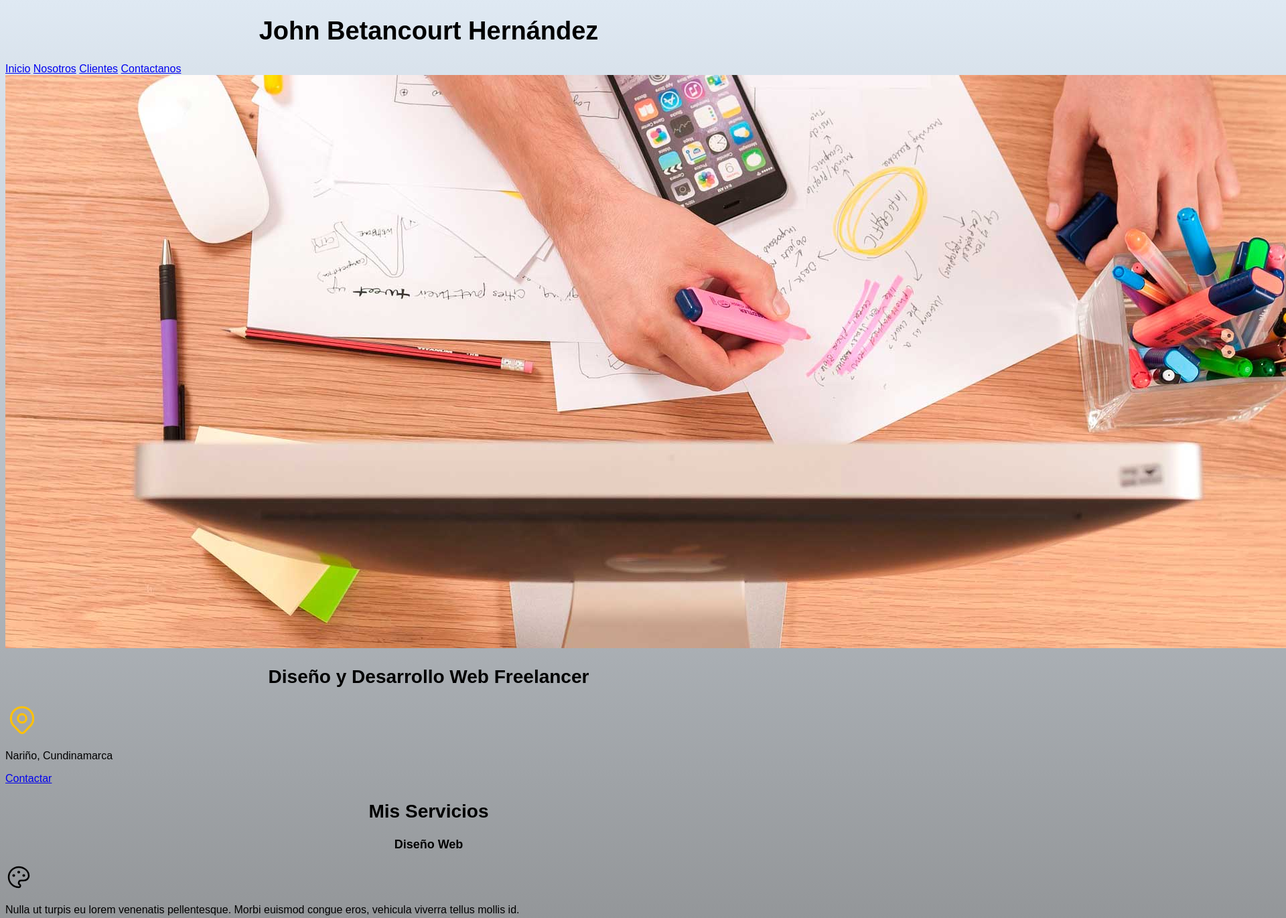
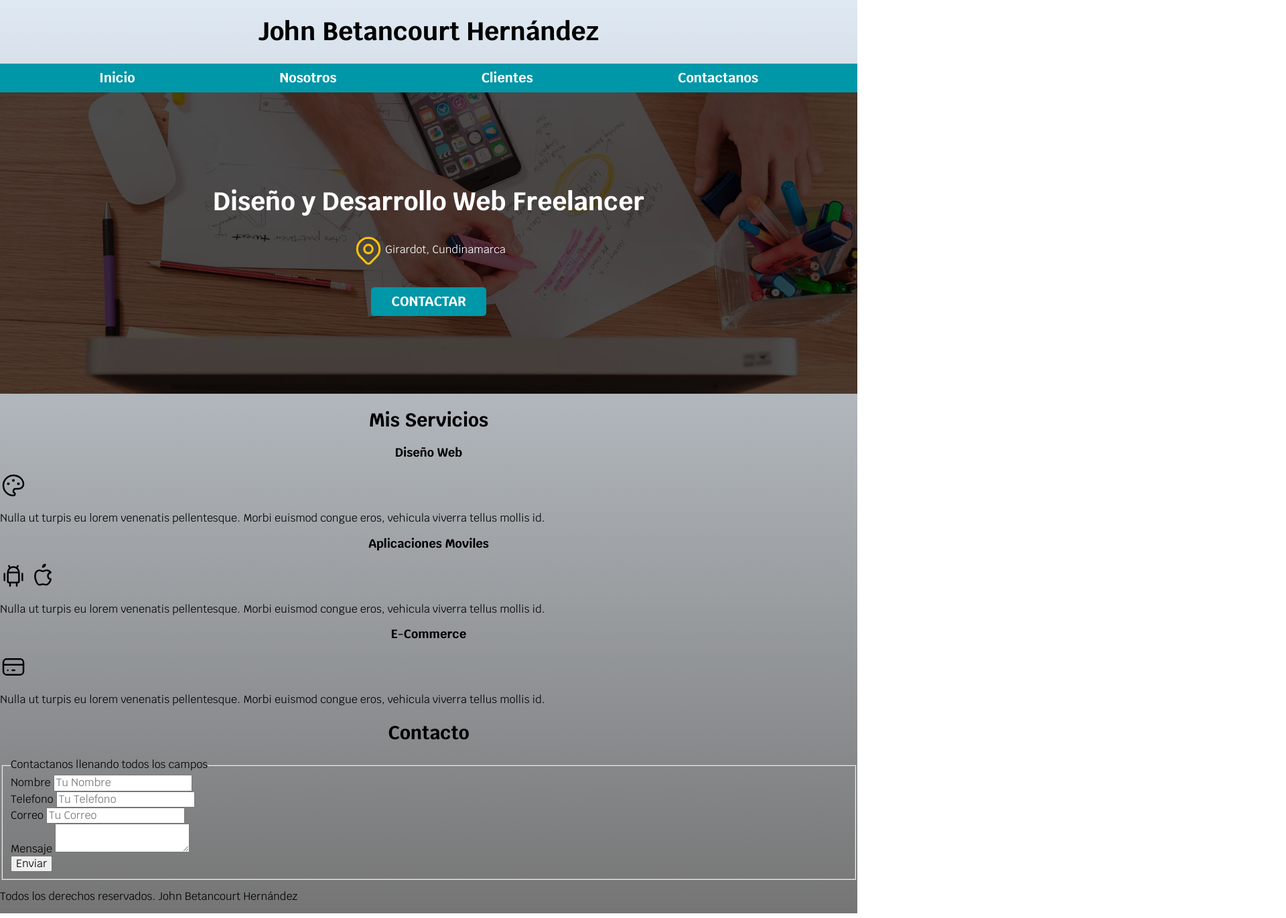
Before and after one commit to John-Betancourt/pagina-web, a plain HTML site: page nosotros/nosotros.html in a window 1280 px wide. Shown: the top 1371 px of the page at 67% size, 1920 px wide, since content can reach past the window. Drawn offline with Linux system fonts and the light colour scheme.

Commit message:
se mejora la interfaz en la pagina nosotros
se agragan una lineas de codigo para que se vea mas bonito

```diff
--- a/nosotros/nosotros.html
+++ b/nosotros/nosotros.html
@@ -5,6 +5,11 @@
     <meta http-equiv="X-UA-Compatible" content="IE=edge">
     <meta name="viewport" content="width=device-width, initial-scale=1.0">
     <title>Diseñador Freelancer</title>
+    <link rel="preload" href="../css/normalize.css" as="style">
+    <link rel="stylesheet" href="../css/normalize.css">
+    <link rel="preconnect" href="https://fonts.googleapis.com">
+    <link rel="preconnect" href="https://fonts.gstatic.com" crossorigin>
+    <link href="https://fonts.googleapis.com/css2?family=Krub:wght@400;700&display=swap" rel="stylesheet">
     <link rel="preload" href="../css/styles.css" as="style">
     <link href="../css/styles.css" rel="stylesheet">
 </head>
@@ -13,27 +18,28 @@
         <h1>John Betancourt Hernández</h1>
     </header>
 
-    <nav>
+    <div class="nav-bg">
+        <nav class="navegacion-principal contenedor">
             <a href="../index.html">Inicio</a>
             <a href="#">Nosotros</a>
             <a href="#">Clientes</a>
             <a href="#">Contactanos</a>
         </nav>
+    </div>
 
-    <img src="../img/hero.jpg">
-
-    <section>
-        <h2>Diseño y Desarrollo Web Freelancer</h2>
-        <p>
+    <section class="hero">
+        <div class="contenido-hero">
+            <h1>Diseño y Desarrollo Web <span>Freelancer</span></h1>
+            <div class="ubicacion">
                 <svg xmlns="http://www.w3.org/2000/svg" class="icon icon-tabler icon-tabler-map-pin" width="50" height="50" viewBox="0 0 24 24" stroke-width="1.5" stroke="#FFC107" fill="none" stroke-linecap="round" stroke-linejoin="round">
                     <path stroke="none" d="M0 0h24v24H0z" fill="none"/>
                     <circle cx="12" cy="11" r="3" />
                     <path d="M17.657 16.657l-4.243 4.243a2 2 0 0 1 -2.827 0l-4.244 -4.243a8 8 0 1 1 11.314 0z" />
                 </svg>
-        </p>
-        <p>Nariño, Cundinamarca</p>
-
-        <a href="#">Contactar</a>
+                <p>Girardot, Cundinamarca</p>
+            </div>
+            <a class="boton" href="#" class="boton">Contactar</a>
+        </div> <!-- .contenido hero-->
     </section>
 
     <main>
```
Lines whose indentation alone changed are shown as unchanged.
